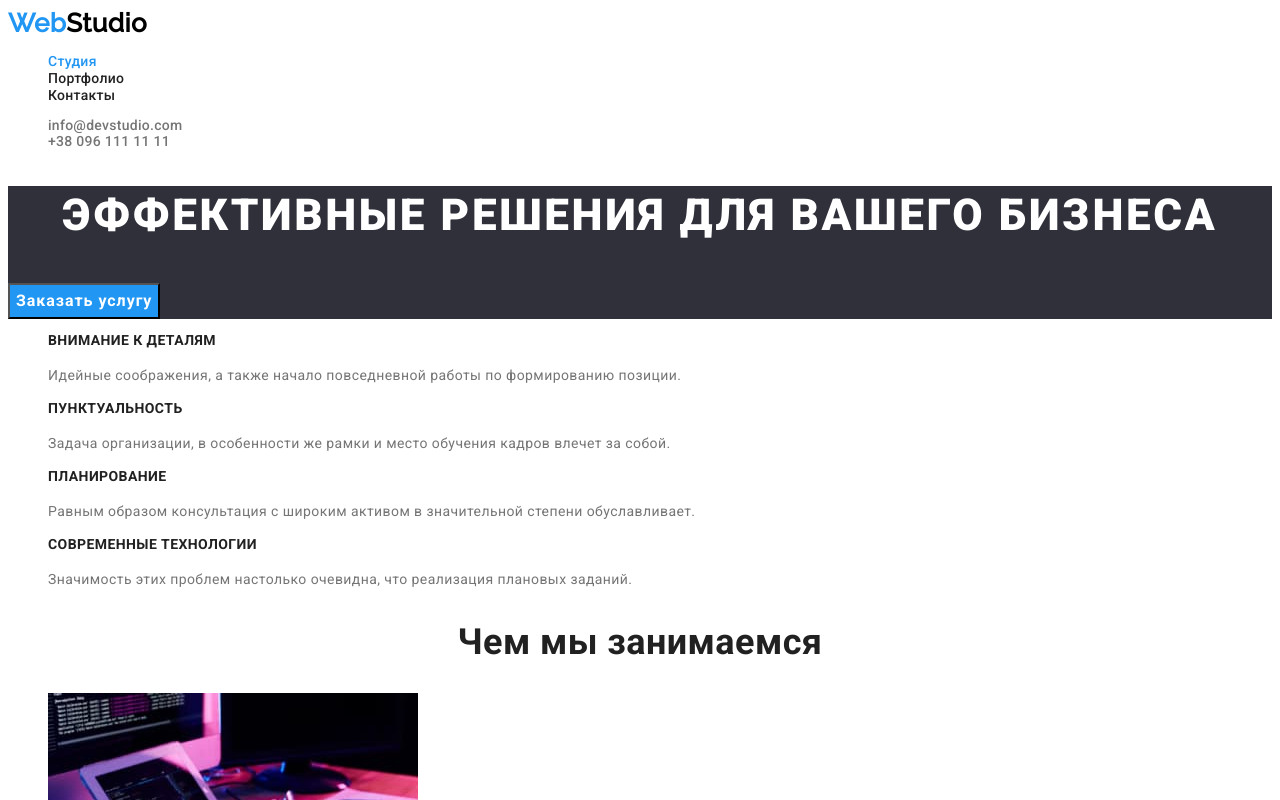
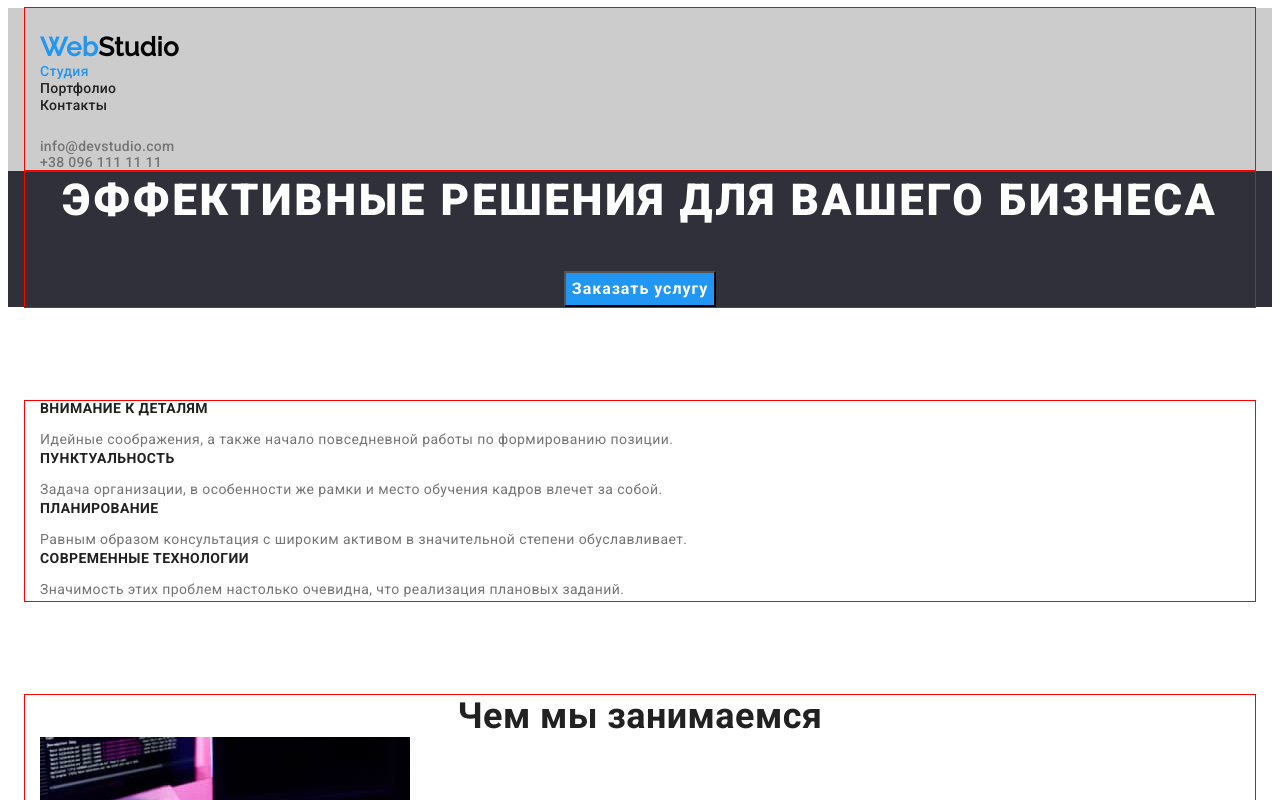
Before and after one commit to TanyaKuchak/goit-markup-hw-02, a plain HTML site: page index.html in a window 1280 px wide. Shown: the top 800 px of the page. Drawn offline with nearby package versions, Linux system fonts and the light colour scheme.

Commit message:
add container

```diff
--- a/css/styles.css
+++ b/css/styles.css
@@ -11,6 +11,23 @@
   --btn-bg-color: #188ce8;
   --logo-font-color: #2196f3;
 }
+p,
+h1,
+h2,
+h3,
+h4,
+h5,
+h6 {
+  margin: 0;
+}
+ul,
+ol {
+  margin: 0;
+  padding-left: 0;
+}
+button {
+  cursor: pointer;
+}
 head {
   display: none;
 }
@@ -20,6 +37,13 @@ body {
   font-size: 14px;
   letter-spacing: 0.03em;
   color: var(--primary-font-color);
+}
+.container {
+  width: 1200px;
+  margin: 0 auto;
+  padding-left: 15px;
+  padding-right: 15px;
+  outline: 1px solid red;
 }
 .list {
   list-style: none;
@@ -35,7 +59,19 @@ body {
 
   color: var(--primary-font-color);
 }
+.section {
+  padding-bottom: 94px;
+  padding-top: 94px;
+}
+
 /*--       HEADER       -- */
+.header {
+  background-color: #ccc;
+}
+.header-nav {
+  padding-top: 24px;
+  padding-bottom: 25px;
+}
 
 .header-link {
   font-weight: 500;
@@ -85,8 +121,10 @@ span {
 /*--              HERO              -- */
 .hero {
   background-color: var(--footer-bg-color);
+  text-align: center;
 }
 .hero-title {
+  margin-bottom: 40px;
   font-weight: 900;
   font-size: 44px;
   line-height: 1.36;
@@ -129,6 +167,7 @@ span {
 }
 .about-top-text {
   font-weight: 700;
+  margin-bottom: 10px;
   font-size: 14px;
   line-height: 1.14;
   text-transform: uppercase;
--- a/index.html
+++ b/index.html
@@ -11,13 +11,20 @@
       rel="stylesheet"
     />
     <title>Homework1</title>
+    <script
+      src="https://cdnjs.cloudflare.com/ajax/libs/react-modal/3.15.1/react-modal.min.js"
+      integrity="sha512-QfthGCy33Nf12pEVAuNfe0kWBVbuVLE+/FdWYt21cBJlnBhlSik0k/3c29rp43PkdhF2Y2unTr7MgI121qvcRQ=="
+      crossorigin="anonymous"
+      referrerpolicy="no-referrer"
+    ></script>
     <link rel="stylesheet" href="./css/styles.css" />
   </head>
   <body>
     <!--                    HEADER                          -->
     <header class="header">
+      <div class="container">
+        <nav class="header-nav">
           <a class="header-logo logo"><span class="logo-accent logo">Web</span>Studio</a>
-      <nav class="header-nav">
           <ul class="header-list list">
             <li class="header-item">
               <a href="./index.html" class="header-link link current">Студия</a>
@@ -34,15 +41,19 @@
           </li>
           <li><a class="header-tel link" href="tel:+380961111111">+38 096 111 11 11</a></li>
         </ul>
+      </div>
     </header>
     <main>
       <!--                 HERO                  -->
       <section class="hero">
+        <div class="container">
           <h1 class="hero-title">Эффективные решения для вашего бизнеса</h1>
           <button class="button primary">Заказать услугу</button>
+        </div>
       </section>
       <!--                      ABOUT                -->
-      <section class="about">
+      <section class="about section">
+        <div class="container">
           <h2 class="visually-hidden">Преимущества</h2>
           <ul class="about-list list">
             <li class="about-item">
@@ -70,9 +81,11 @@
               </p>
             </li>
           </ul>
+        </div>
       </section>
       <!--                      WORK                  -->
       <section class="work">
+        <div class="container">
           <h2 class="work-title title">Чем мы занимаемся</h2>
           <ul class="work-list list">
             <li class="work-item">
@@ -90,9 +103,11 @@
               <img src="./images/about-img3.jpg" alt="веб-дизайн" width="370" height="294" />
             </li>
           </ul>
+        </div>
       </section>
       <!--                      TEAM                           -->
-      <section class="team">
+      <section class="team section">
+        <div class="container">
           <h2 class="team-title title">Наша команда</h2>
           <ul class="team-list list">
             <li class="team-item">
@@ -136,10 +151,12 @@
               <p class="team-text" lang="en">UI Designer</p>
             </li>
           </ul>
+        </div>
       </section>
     </main>
     <!--                      FOOTER                         -->
     <footer class="footer">
+      <div class="container">
         <a class="footer-logo logo"><span class="logo-accent logo">Web</span>Studio</a>
         <address class="contacts-address">
           <ul class="contacts-address-list list">
@@ -153,13 +170,16 @@
               </a>
             </li>
             <li class="contacts-item">
-            <a class="contacts-address link" href="maito:info@devstudio.com">info@devstudio.com</a>
+              <a class="contacts-address link" href="maito:info@devstudio.com"
+                >info@devstudio.com</a
+              >
             </li>
             <li class="contacts-item">
               <a class="contacts-address link" href="tel:+380991111111">+38 099 111 11 11</a>
             </li>
           </ul>
         </address>
+      </div>
     </footer>
   </body>
 </html>
```
Also changed, not shown: portfolio.html (+1 -1 lines). Lines whose indentation alone changed are shown as unchanged.
